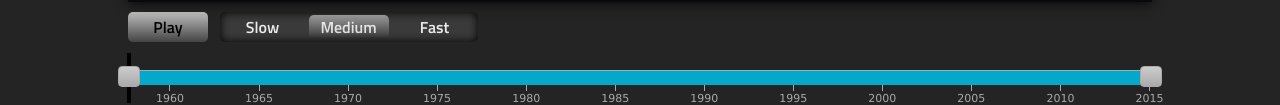
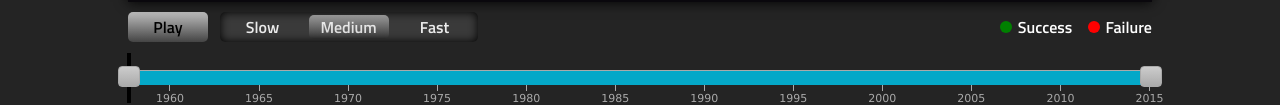
Before and after one commit to CSE512-15S/a3-sonjak3-natguy-nreiter, a plain HTML site: page index.html in a window 1280 px wide. Shown: the part 641-746 px from the top of the page. Drawn offline with nearby package versions, Linux system fonts and the light colour scheme.

Commit message:
adding a key for successes/failures

```diff
--- a/css/visualization_styles.css
+++ b/css/visualization_styles.css
@@ -202,6 +202,32 @@ div.tooltip {
   left: 175px;
 }
 
+#key {
+  vertical-align: top;
+  line-height: 30px;
+  float: right;
+}
+
+#key, #key div {
+  display: inline-block;
+}
+
+#green, #red {
+  height: 12px;
+  width: 12px;
+  border-radius: 6px;
+  margin-left: 12px;
+  margin-right: 2px;
+}
+
+#red {
+  background: red;
+}
+
+#green {
+  background: green;
+}
+
 #filters {
   position: absolute;
   top: 2px;
--- a/index.html
+++ b/index.html
@@ -69,6 +69,12 @@
         <label for="fast"><p>Fast</p></label>
         <div class="toggle_option_slider"></div>
       </div>
+      <div id="key">
+        <div id="green"></div>
+        <div>Success</div>
+        <div id="red"></div>
+        <div>Failure</div>
+      </div>
     </div>
     <div id="sliderContainer">
       <div id="slider"></div>
```
